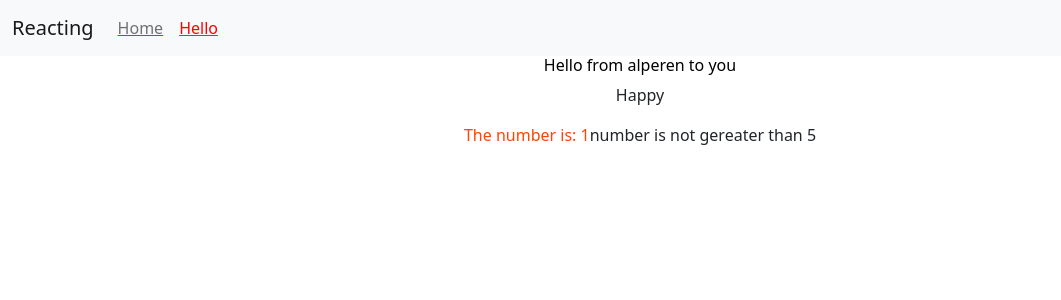
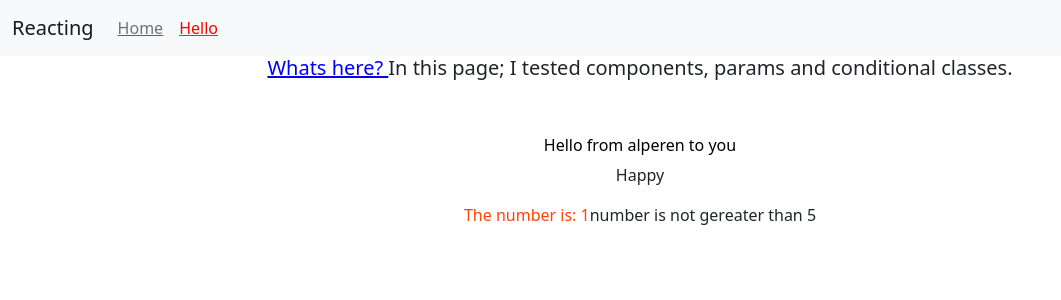
Before and after one commit to alperenjs/react-101, a React (Create React App) app: page /hello in a window 1280 px wide. Shown: the top 300 px of the page, without its empty margins (0-1061 px from the left). Built offline with nearby package versions, Linux system fonts and the light colour scheme.

Commit message:
added description to first study area > Hello.js

```diff
--- a/src/components/Hello.css
+++ b/src/components/Hello.css
@@ -1,3 +1,7 @@
 .Hello-test-class{
     color: orangered;
 }
+.Hello-desc{
+    color: blue;
+    text-decoration: underline;
+}
--- a/src/components/Hello.js
+++ b/src/components/Hello.js
@@ -13,6 +13,9 @@
 
     return (
         <div>
+            <h5><span className="Hello-desc">Whats here? </span>In this page; I tested components, params and conditional classes.</h5>
+            <br/>
+            <br/>
             <h1 style={colors}>Hello from {props.from || "ali"} to {props.to}</h1>
             {/* <h1 className={winner ? 'win' : 'lose'}></h1> */}
             {/* adding conditional class */}
```
